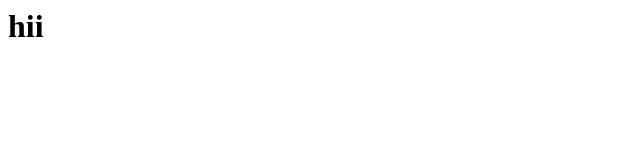
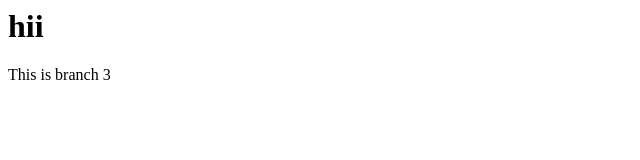
Before and after one commit to SayaliNikumbh25/demo, a plain HTML site: page index.html in a window 1280 px wide. Shown: the full height of the page, 0-640 px from the left. Drawn offline with Linux system fonts and the light colour scheme.

Commit message:
added new branch

```diff
--- a/index.html
+++ b/index.html
@@ -1 +1,2 @@
 <h1>hii</h1>
+<p>This is branch 3</p>
```
